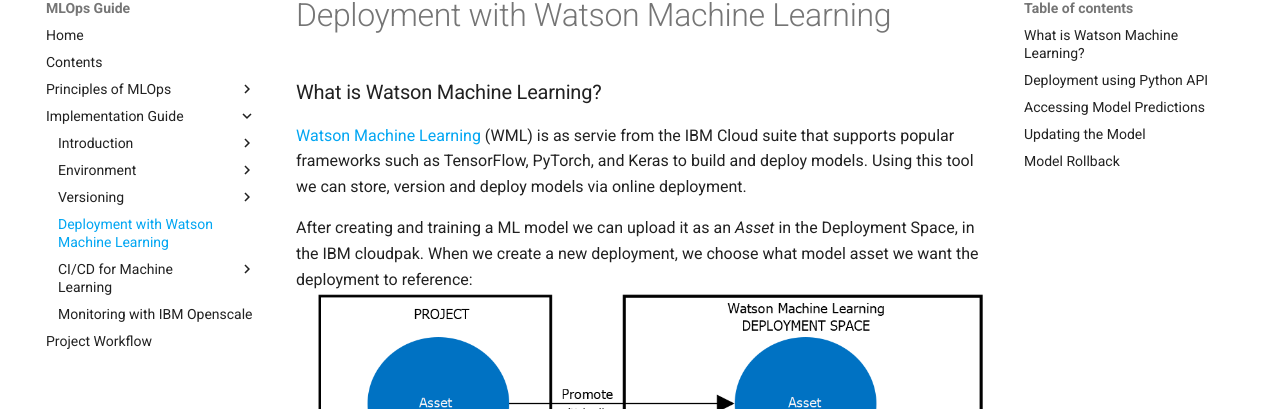
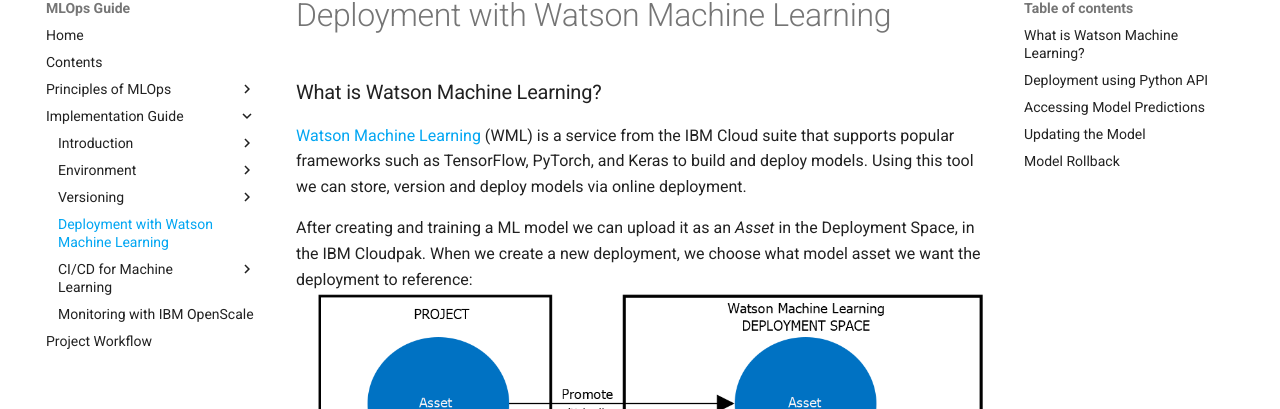
Before and after one commit to mlops-guide/mlops-guide.github.io, an MkDocs documentation site: the page built from docs/Deployment/index.md, in a window 1280 px wide and 900 px high. Shown: the part 103-512 px from the top of the window. Built offline with MkDocs 1.6.1 and Material for MkDocs 9.7.7, drawn with Linux system fonts in a browser that asks for light colours; comment, search, counter and statistics services are not loaded.

```diff
--- a/docs/Deployment/index.md
+++ b/docs/Deployment/index.md
@@ -2,9 +2,9 @@
 
 ### What is Watson Machine Learning?
 
-[Watson Machine Learning](https://dataplatform.cloud.ibm.com/docs/content/wsj/analyze-data/ml-overview.html) (WML) is as servie from the IBM Cloud suite that supports popular frameworks such as TensorFlow, PyTorch, and Keras to build and deploy models. Using this tool we can store, version and deploy models via online deployment.
+[Watson Machine Learning](https://dataplatform.cloud.ibm.com/docs/content/wsj/analyze-data/ml-overview.html) (WML) is a service from the IBM Cloud suite that supports popular frameworks such as TensorFlow, PyTorch, and Keras to build and deploy models. Using this tool we can store, version and deploy models via online deployment.
 
-After creating and training a ML model we can upload it as an *Asset* in the Deployment Space, in the IBM cloudpak. When we create a new deployment, we choose what model asset we want the deployment to reference:
+After creating and training a ML model we can upload it as an *Asset* in the Deployment Space, in the IBM Cloudpak. When we create a new deployment, we choose what model asset we want the deployment to reference:
 <img src="../assets/Deployment/word_deploy_space_1.1.png" alt="drawing" />
 [IBM Dataplatform Deocumentation](https://dataplatform.cloud.ibm.com/docs/content/wsj/wmls/wmls-deploy-overview.html)
 
```
Also changed, not shown: docs/Openscale/index.md (+4 -3 lines), docs/Structure/project_structure.md (+1 -1 lines), docs/Workflow/index.md (+2 -2 lines), docs/glossary.md (+1 -1 lines), docs/index.md (+12 -12 lines).
